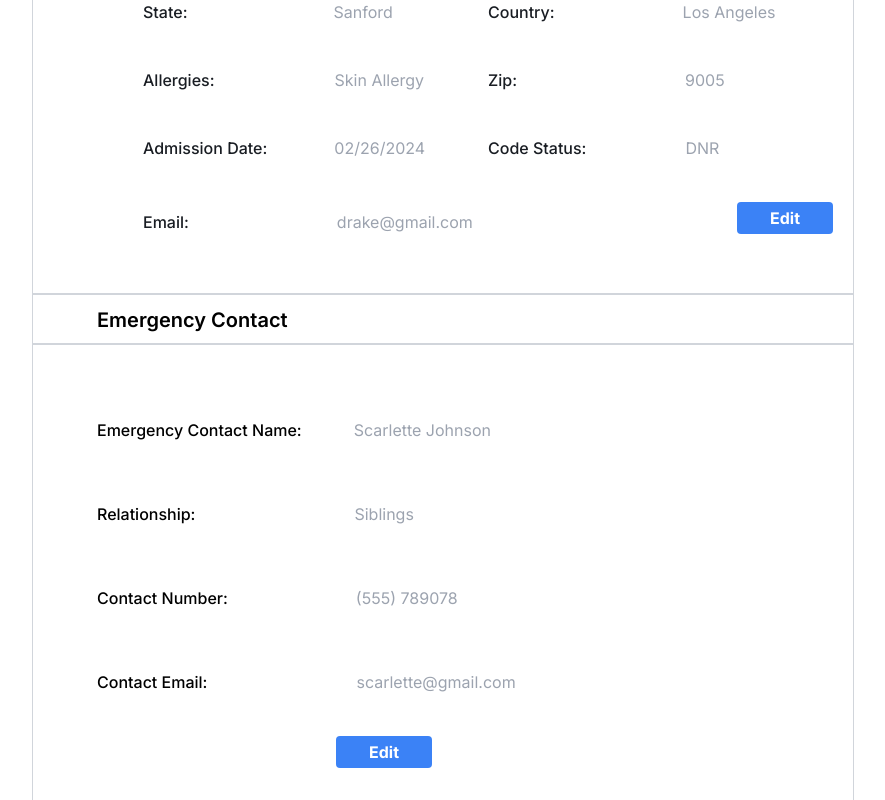
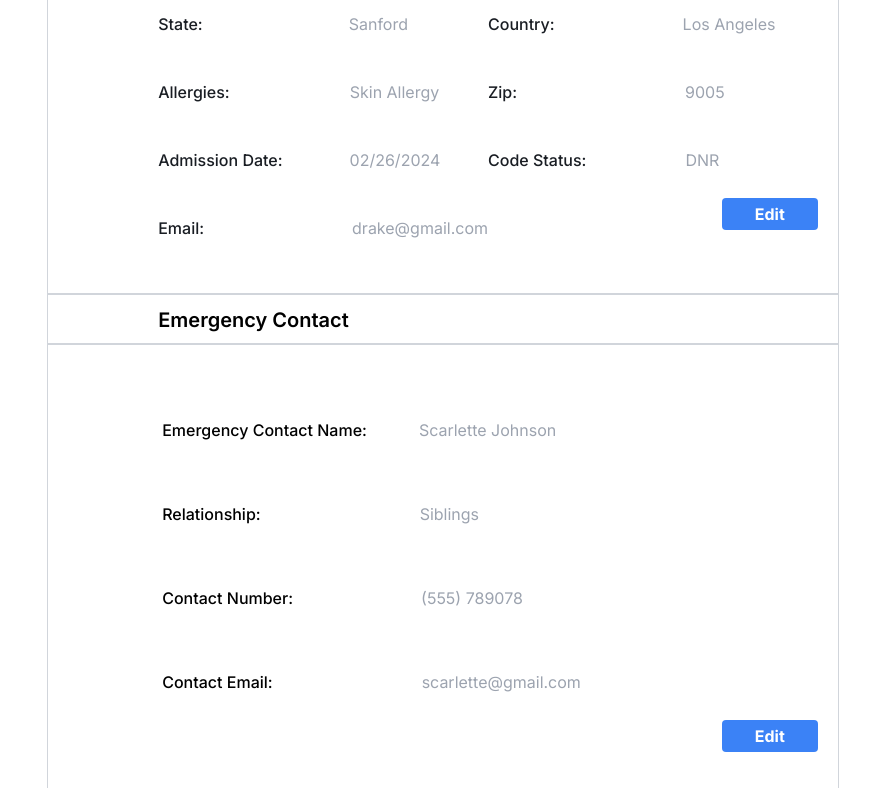
Before and after one commit to jairosolutions-com/colinahealth, a Next.js app: page /patient-details in a window 1280 px wide. Shown: the part 299-1099 px from the top of the page, without its empty margins (197-1082 px from the left). Built offline with nearby package versions, Linux system fonts and the light colour scheme.

Commit message:
patient details final output

```diff
--- a/app/(routes)/(patient-overview)/patient-details/page.tsx
+++ b/app/(routes)/(patient-overview)/patient-details/page.tsx
@@ -11,7 +11,7 @@ export default function PatientDetails() {
 
   return (
     <div className="flex flex-col w-full">
-      <div className="text-xl  font-semibold px-16 w-full h-[50px] pt-3 ring-1 ring-gray-300">
+      <div className="text-xl font-semibold px-16 w-full h-[50px] pt-3 ring-1 ring-gray-300 pl-[110px]">
         Patient Details
       </div>
       <div className=" w-full h-full ring-1 ring-gray-300 px-5 pt-5 pb-5 ">
@@ -286,8 +286,8 @@ export default function PatientDetails() {
               )}
             </div>
           </div>
-
-          <div className="mt-4 mb-3  justify-end flex pt-5">
+          <div className="mb-4 ">
+          <div className="justify-end flex pt-5">
             <button
               type="button"
               className="bg-blue-500 hover:bg-blue-700 text-white font-bold py-1 px-4 rounded w-24 h-8  "
@@ -298,13 +298,14 @@ export default function PatientDetails() {
           </div>
           </div>
         </div>
-      <div className="text-xl  font-semibold px-16 w-full h-[50px] pt-3 ring-1 ring-gray-300">
+      </div>
+      <div className="text-xl  font-semibold px-16 w-full h-[50px] pt-3 ring-1 ring-gray-300 pl-[110px]">
         Emergency Contact
       </div>
 
       <div className=" w-full h-full ring-1 ring-gray-300 px-5 pt-5 pb-5 ">
         <div className="pl-11">
-          <div className="grid grid-cols-2 grid-rows-1 max-w-[736px] w-full">
+          <div className="grid grid-rows-1 max-w-[736px] w-full pl-[50px]">
             <div className="mt-12 flex items-center">
               <label className=" font-medium text-md mr-[40px] text-nowrap">
                 Emergency Contact Name:
@@ -312,7 +313,7 @@ export default function PatientDetails() {
               {editMode ? (
                 <input
                   type="text"
-                  className="h-9 bg-[#F3F3F3]  px-3 py-2 text-sm text-[#333333] text-normal rounded text-nowrap"
+                  className="h-9 w-[400px] bg-[#FCFCFC]  px-3 py-2 text-sm text-[#333333] text-normal rounded border border-gray-200"
                   defaultValue="Scarlette Johnson"
                 />
               ) : (
@@ -322,7 +323,7 @@ export default function PatientDetails() {
               )}
             </div>
           </div>
-          <div className="grid grid-cols-2 grid-rows-1 max-w-[736px] w-full">
+          <div className="grid grid-rows-1 max-w-[736px] w-full pl-[50px]">
             <div className="mt-12 flex items-center">
               <label className=" font-medium text-md mr-[147px] text-nowrap">
                 Relationship:
@@ -330,7 +331,7 @@ export default function PatientDetails() {
               {editMode ? (
                 <input
                   type="text"
-                  className="h-9 bg-[#F3F3F3] px-3 py-2 text-sm text-[#333333]"
+                  className="h-9 w-[400px] bg-[#FCFCFC]  px-3 py-2 text-sm text-[#333333] text-normal rounded border border-gray-200"
                   defaultValue="Siblings"
                 />
               ) : (
@@ -340,7 +341,7 @@ export default function PatientDetails() {
               )}
             </div>
           </div>
-          <div className="grid grid-cols-2 grid-rows-1 max-w-[736px] w-full">
+          <div className="grid grid-rows-1 max-w-[736px] w-full pl-[50px]">
             <div className="mt-12 flex items-center">
               <label className=" font-medium text-md mr-[116px] text-nowrap">
                 Contact Number:
@@ -348,7 +349,7 @@ export default function PatientDetails() {
               {editMode ? (
                 <input
                   type="text"
-                  className="h-9 bg-[#F3F3F3] px-3 py-2 text-sm text-[#333333]"
+                  className="h-9 w-[400px] bg-[#FCFCFC]  px-3 py-2 text-sm text-[#333333] text-normal rounded border border-gray-200"
                   defaultValue="(555) 789078"
                 />
               ) : (
@@ -358,7 +359,7 @@ export default function PatientDetails() {
               )}
             </div>
           </div>
-          <div className="grid grid-cols-2 grid-rows-1 max-w-[736px] w-full">
+          <div className="grid grid-rows-1 max-w-[736px] w-full pl-[50px]">
             <div className="mt-12 flex items-center">
               <label className=" font-medium text-md mr-[137px] text-nowrap">
                 Contact Email:
@@ -366,7 +367,7 @@ export default function PatientDetails() {
               {editMode ? (
                 <input
                   type="text"
-                  className="h-9 bg-[#F3F3F3] px-3 py-2 text-sm text-[#333333]"
+                  className="h-9 w-[400px] bg-[#FCFCFC]  px-3 py-2 text-sm text-[#333333] text-normal rounded border border-gray-200"
                   defaultValue="scarlette@gmail.com"
                 />
               ) : (
@@ -377,7 +378,8 @@ export default function PatientDetails() {
             </div>
           </div>
         </div>
-        <div className="mt-4 mb-3  justify-end flex pt-5 pr-[401px]">
+        <div className="mb-4 ">
+          <div className="justify-end flex pt-5">
             <button
               type="button"
               className="bg-blue-500 hover:bg-blue-700 text-white font-bold py-1 px-4 rounded w-24 h-8  "
@@ -388,5 +390,6 @@ export default function PatientDetails() {
           </div>
           </div>
       </div>
+    </div>
   );
 }
```
Lines whose indentation alone changed are shown as unchanged.
